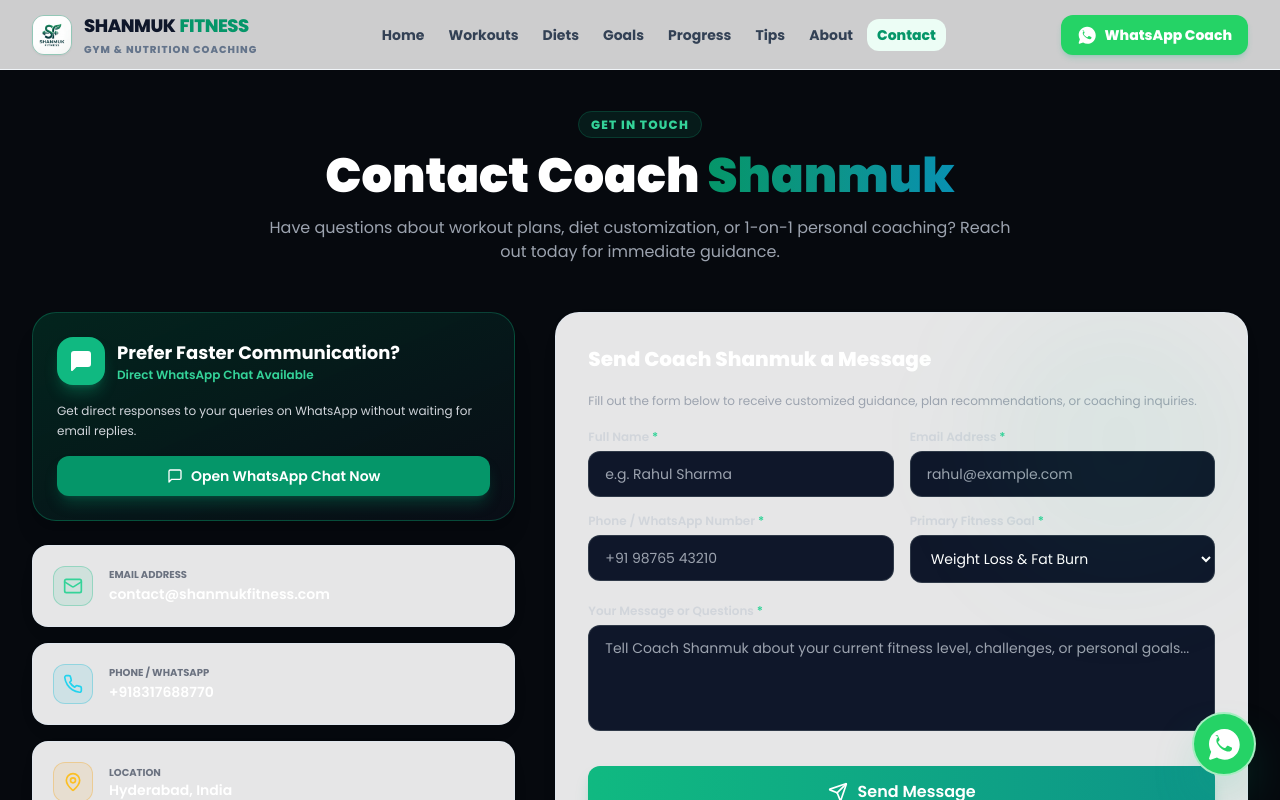
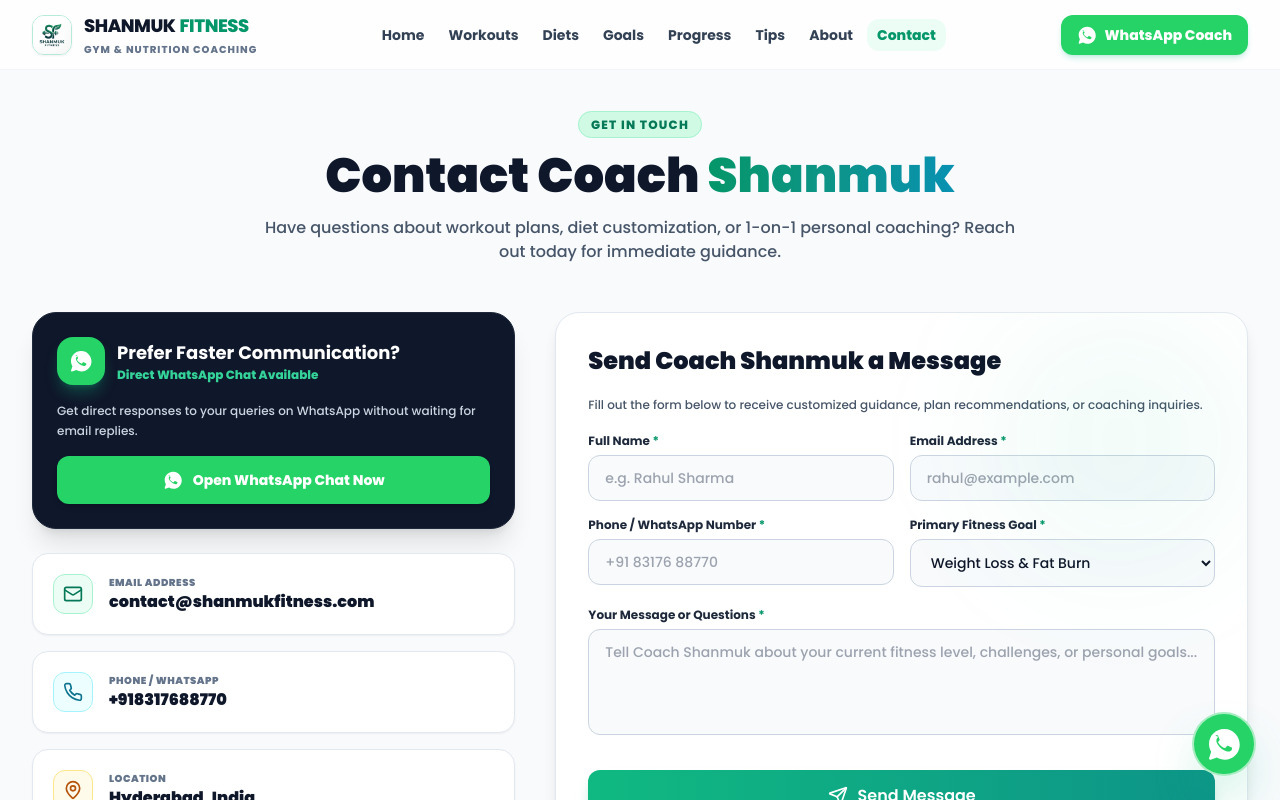
Before and after one commit to riyaz-freelancing/Shanmuk-Website, a React (Vite) app: page /contact in a window 1280 px wide. Shown: the top 800 px of the page. Built offline with nearby package versions, Linux system fonts and the light colour scheme.

Commit message:
fix: contact card white box text legibility and high contrast text

```diff
--- a/src/components/ContactForm.jsx
+++ b/src/components/ContactForm.jsx
@@ -2,9 +2,10 @@ import React, { useState } from 'react';
 import { useForm } from 'react-hook-form';
 import { zodResolver } from '@hookform/resolvers/zod';
 import { z } from 'zod';
-import { Send, CheckCircle2, AlertCircle, Loader2, MessageSquare } from 'lucide-react';
+import { Send, CheckCircle2, AlertCircle, Loader2 } from 'lucide-react';
 import { Button } from './Button';
 import { getWhatsAppUrl } from '../config/constants';
+import { WhatsAppIcon } from './WhatsAppIcon';
 
 // Zod Schema Validation
 const contactSchema = z.object({
@@ -41,9 +42,7 @@ export const ContactForm = () => {
     setErrorMessage('');
 
     try {
-      // Simulate asynchronous API call
       await new Promise((resolve) => setTimeout(resolve, 1500));
-
       setIsSuccess(true);
       reset();
     } catch (err) {
@@ -54,18 +53,18 @@ export const ContactForm = () => {
   };
 
   return (
-    <div className="p-6 sm:p-8 rounded-3xl glass-card border border-gray-800 shadow-2xl relative overflow-hidden">
+    <div className="p-6 sm:p-8 rounded-3xl bg-white border border-slate-200 shadow-lg relative overflow-hidden text-slate-900">
 
       {/* Decorative Glow */}
       <div className="absolute top-0 right-0 w-64 h-64 bg-emerald-500/5 rounded-full blur-3xl pointer-events-none" />
 
       {isSuccess ? (
         <div className="text-center py-12 space-y-4">
-          <div className="w-16 h-16 rounded-2xl bg-emerald-500/20 text-emerald-400 border border-emerald-500/40 flex items-center justify-center mx-auto">
+          <div className="w-16 h-16 rounded-2xl bg-emerald-100 text-emerald-600 border border-emerald-300 flex items-center justify-center mx-auto">
             <CheckCircle2 className="w-8 h-8" />
           </div>
-          <h3 className="text-2xl font-extrabold text-white">Message Sent Successfully!</h3>
-          <p className="text-gray-400 text-sm max-w-md mx-auto">
+          <h3 className="text-2xl font-black text-slate-900">Message Sent Successfully!</h3>
+          <p className="text-slate-600 text-sm max-w-md mx-auto font-medium">
             Thank you for reaching out! Coach Shanmuk will review your goals and get back to you within 24 hours.
           </p>
 
@@ -74,32 +73,33 @@ export const ContactForm = () => {
               onClick={() => setIsSuccess(false)}
               variant="secondary"
               size="md"
+              className="bg-slate-100 text-slate-800 border-slate-300 hover:bg-slate-200"
             >
               Send Another Message
             </Button>
 
-            <Button
+            <a
               href={getWhatsAppUrl("Hi Shanmuk, I just submitted the contact form on your website!")}
-              external
-              variant="whatsapp"
-              size="md"
-              icon={MessageSquare}
+              target="_blank"
+              rel="noreferrer"
+              className="inline-flex items-center gap-2 px-5 py-2.5 rounded-xl bg-[#25D366] text-white font-extrabold text-sm shadow-md"
             >
-              Instant WhatsApp Connect
-            </Button>
+              <WhatsAppIcon className="w-5 h-5 text-white" />
+              <span>Instant WhatsApp Connect</span>
+            </a>
           </div>
         </div>
       ) : (
         <form onSubmit={handleSubmit(onSubmit)} className="space-y-5">
-          <h3 className="text-xl font-extrabold text-white mb-2 flex items-center gap-2">
-            <span>Send Coach Shanmuk a Message</span>
+          <h3 className="text-xl sm:text-2xl font-black text-slate-900 mb-1">
+            Send Coach Shanmuk a Message
           </h3>
-          <p className="text-xs text-gray-400 mb-6">
+          <p className="text-xs text-slate-600 font-medium mb-6">
             Fill out the form below to receive customized guidance, plan recommendations, or coaching inquiries.
           </p>
 
           {errorMessage && (
-            <div className="p-4 rounded-xl bg-red-500/10 border border-red-500/30 text-red-400 text-xs flex items-center gap-2">
+            <div className="p-4 rounded-xl bg-red-50 border border-red-200 text-red-700 text-xs flex items-center gap-2 font-bold">
               <AlertCircle className="w-4 h-4 shrink-0" />
               <span>{errorMessage}</span>
             </div>
@@ -110,66 +110,66 @@ export const ContactForm = () => {
 
             {/* Full Name */}
             <div>
-              <label className="block text-xs font-semibold text-gray-300 mb-1.5">
-                Full Name <span className="text-emerald-400">*</span>
+              <label className="block text-xs font-bold text-slate-800 mb-1.5">
+                Full Name <span className="text-emerald-600">*</span>
               </label>
               <input
                 type="text"
                 placeholder="e.g. Rahul Sharma"
                 {...register('name')}
-                className={`w-full px-4 py-3 rounded-xl bg-dark-800 border text-white text-sm focus:outline-none focus:ring-2 focus:ring-emerald-500/50 transition-all ${
-                  errors.name ? 'border-red-500/80 bg-red-500/5' : 'border-gray-700/80 hover:border-gray-600'
+                className={`w-full px-4 py-3 rounded-xl bg-slate-50 border text-slate-900 text-sm font-medium focus:outline-none focus:ring-2 focus:ring-emerald-500/50 transition-all ${
+                  errors.name ? 'border-red-500 bg-red-50' : 'border-slate-300 hover:border-slate-400'
                 }`}
               />
               {errors.name && (
-                <p className="text-red-400 text-[11px] mt-1">{errors.name.message}</p>
+                <p className="text-red-600 text-[11px] font-bold mt-1">{errors.name.message}</p>
               )}
             </div>
 
             {/* Email Address */}
             <div>
-              <label className="block text-xs font-semibold text-gray-300 mb-1.5">
-                Email Address <span className="text-emerald-400">*</span>
+              <label className="block text-xs font-bold text-slate-800 mb-1.5">
+                Email Address <span className="text-emerald-600">*</span>
               </label>
               <input
                 type="email"
                 placeholder="rahul@example.com"
                 {...register('email')}
-                className={`w-full px-4 py-3 rounded-xl bg-dark-800 border text-white text-sm focus:outline-none focus:ring-2 focus:ring-emerald-500/50 transition-all ${
-                  errors.email ? 'border-red-500/80 bg-red-500/5' : 'border-gray-700/80 hover:border-gray-600'
+                className={`w-full px-4 py-3 rounded-xl bg-slate-50 border text-slate-900 text-sm font-medium focus:outline-none focus:ring-2 focus:ring-emerald-500/50 transition-all ${
+                  errors.email ? 'border-red-500 bg-red-50' : 'border-slate-300 hover:border-slate-400'
                 }`}
               />
               {errors.email && (
-                <p className="text-red-400 text-[11px] mt-1">{errors.email.message}</p>
+                <p className="text-red-600 text-[11px] font-bold mt-1">{errors.email.message}</p>
               )}
             </div>
 
             {/* Phone Number */}
             <div>
-              <label className="block text-xs font-semibold text-gray-300 mb-1.5">
-                Phone / WhatsApp Number <span className="text-emerald-400">*</span>
+              <label className="block text-xs font-bold text-slate-800 mb-1.5">
+                Phone / WhatsApp Number <span className="text-emerald-600">*</span>
               </label>
               <input
                 type="tel"
-                placeholder="+91 98765 43210"
+                placeholder="+91 83176 88770"
                 {...register('phone')}
-                className={`w-full px-4 py-3 rounded-xl bg-dark-800 border text-white text-sm focus:outline-none focus:ring-2 focus:ring-emerald-500/50 transition-all ${
-                  errors.phone ? 'border-red-500/80 bg-red-500/5' : 'border-gray-700/80 hover:border-gray-600'
+                className={`w-full px-4 py-3 rounded-xl bg-slate-50 border text-slate-900 text-sm font-medium focus:outline-none focus:ring-2 focus:ring-emerald-500/50 transition-all ${
+                  errors.phone ? 'border-red-500 bg-red-50' : 'border-slate-300 hover:border-slate-400'
                 }`}
               />
               {errors.phone && (
-                <p className="text-red-400 text-[11px] mt-1">{errors.phone.message}</p>
+                <p className="text-red-600 text-[11px] font-bold mt-1">{errors.phone.message}</p>
               )}
             </div>
 
             {/* Primary Fitness Goal */}
             <div>
-              <label className="block text-xs font-semibold text-gray-300 mb-1.5">
-                Primary Fitness Goal <span className="text-emerald-400">*</span>
+              <label className="block text-xs font-bold text-slate-800 mb-1.5">
+                Primary Fitness Goal <span className="text-emerald-600">*</span>
               </label>
               <select
                 {...register('goal')}
-                className="w-full px-4 py-3 rounded-xl bg-dark-800 border border-gray-700/80 text-white text-sm focus:outline-none focus:ring-2 focus:ring-emerald-500/50 hover:border-gray-600 transition-all"
+                className="w-full px-4 py-3 rounded-xl bg-slate-50 border border-slate-300 text-slate-900 text-sm font-medium focus:outline-none focus:ring-2 focus:ring-emerald-500/50 hover:border-slate-400 transition-all"
               >
                 <option value="Weight Loss">Weight Loss & Fat Burn</option>
                 <option value="Muscle Gain">Hypertrophy & Muscle Gain</option>
@@ -184,23 +184,23 @@ export const ContactForm = () => {
 
           {/* Message textarea */}
           <div>
-            <label className="block text-xs font-semibold text-gray-300 mb-1.5">
-              Your Message or Questions <span className="text-emerald-400">*</span>
+            <label className="block text-xs font-bold text-slate-800 mb-1.5">
+              Your Message or Questions <span className="text-emerald-600">*</span>
             </label>
             <textarea
               rows={4}
               placeholder="Tell Coach Shanmuk about your current fitness level, challenges, or personal goals..."
               {...register('message')}
-              className={`w-full px-4 py-3 rounded-xl bg-dark-800 border text-white text-sm focus:outline-none focus:ring-2 focus:ring-emerald-500/50 transition-all ${
-                errors.message ? 'border-red-500/80 bg-red-500/5' : 'border-gray-700/80 hover:border-gray-600'
+              className={`w-full px-4 py-3 rounded-xl bg-slate-50 border text-slate-900 text-sm font-medium focus:outline-none focus:ring-2 focus:ring-emerald-500/50 transition-all ${
+                errors.message ? 'border-red-500 bg-red-50' : 'border-slate-300 hover:border-slate-400'
               }`}
             />
             {errors.message && (
-              <p className="text-red-400 text-[11px] mt-1">{errors.message.message}</p>
+              <p className="text-red-600 text-[11px] font-bold mt-1">{errors.message.message}</p>
             )}
           </div>
 
-          {/* Submit Action & WhatsApp option */}
+          {/* Submit Action */}
           <div className="pt-2 flex flex-col sm:flex-row items-center gap-3">
             <Button
               type="submit"
--- a/src/pages/Contact.jsx
+++ b/src/pages/Contact.jsx
@@ -1,22 +1,22 @@
 import React from 'react';
-import { Mail, Phone, MapPin, MessageSquare, Clock, ShieldCheck, CheckCircle2 } from 'lucide-react';
+import { Mail, Phone, MapPin, MessageSquare, Clock } from 'lucide-react';
 import { ContactForm } from '../components/ContactForm';
-import { Button } from '../components/Button';
 import { SITE_CONFIG, getWhatsAppUrl } from '../config/constants';
+import { WhatsAppIcon } from '../components/WhatsAppIcon';
 
 export const Contact = () => {
   return (
-    <div className="max-w-7xl mx-auto px-4 sm:px-6 lg:px-8 pt-24 sm:pt-28 pb-16 space-y-12">
+    <div className="max-w-7xl mx-auto px-4 sm:px-6 lg:px-8 pt-24 sm:pt-28 pb-16 space-y-12 bg-slate-50 text-slate-900">
 
       {/* Header Banner */}
       <div className="text-center max-w-3xl mx-auto space-y-4">
-        <span className="text-xs font-extrabold uppercase tracking-widest text-emerald-400 px-3 py-1 rounded-full bg-emerald-500/10 border border-emerald-500/20">
+        <span className="text-xs font-extrabold uppercase tracking-widest text-emerald-700 px-3 py-1 rounded-full bg-emerald-100 border border-emerald-200">
           Get In Touch
         </span>
-        <h1 className="text-3xl sm:text-5xl font-black text-white">
+        <h1 className="text-3xl sm:text-5xl font-black text-slate-900">
           Contact Coach <span className="text-gradient-brand">Shanmuk</span>
         </h1>
-        <p className="text-gray-400 text-sm sm:text-base leading-relaxed">
+        <p className="text-slate-600 text-sm sm:text-base leading-relaxed font-medium">
           Have questions about workout plans, diet customization, or 1-on-1 personal coaching? Reach out today for immediate guidance.
         </p>
       </div>
@@ -27,76 +27,75 @@ export const Contact = () => {
         <div className="lg:col-span-5 space-y-6">
 
           {/* Quick WhatsApp Action Box */}
-          <div className="p-6 rounded-3xl bg-gradient-to-br from-emerald-950/80 to-dark-900 border border-emerald-500/30 space-y-4 shadow-xl">
+          <div className="p-6 rounded-3xl bg-slate-900 text-white border border-slate-800 space-y-4 shadow-xl">
             <div className="flex items-center gap-3">
-              <div className="w-12 h-12 rounded-2xl bg-emerald-500 text-white flex items-center justify-center shadow-lg shadow-emerald-500/30">
-                <MessageSquare className="w-6 h-6 fill-current" />
+              <div className="w-12 h-12 rounded-2xl bg-[#25D366] text-white flex items-center justify-center shadow-lg shadow-emerald-500/30">
+                <WhatsAppIcon className="w-6 h-6 text-white" />
               </div>
               <div>
                 <h3 className="text-lg font-bold text-white">Prefer Faster Communication?</h3>
-                <p className="text-xs text-emerald-400 font-semibold">Direct WhatsApp Chat Available</p>
+                <p className="text-xs text-emerald-400 font-extrabold">Direct WhatsApp Chat Available</p>
               </div>
             </div>
 
-            <p className="text-xs text-gray-300 leading-relaxed">
+            <p className="text-xs text-slate-300 leading-relaxed font-medium">
               Get direct responses to your queries on WhatsApp without waiting for email replies.
             </p>
 
-            <Button
+            <a
               href={getWhatsAppUrl("Hi Shanmuk, I would like to inquire about customized workout and diet plans.")}
-              external
-              variant="whatsapp"
-              fullWidth
-              size="md"
-              icon={MessageSquare}
+              target="_blank"
+              rel="noreferrer"
+              className="w-full flex items-center justify-center gap-2.5 px-6 py-3.5 rounded-xl bg-[#25D366] hover:bg-[#20ba5a] text-white font-extrabold text-sm shadow-md transition-all hover:scale-105"
             >
-              Open WhatsApp Chat Now
-            </Button>
+              <WhatsAppIcon className="w-5 h-5 text-white" />
+              <span>Open WhatsApp Chat Now</span>
+            </a>
           </div>
 
           {/* Contact Details Cards */}
           <div className="space-y-4">
-            <div className="p-5 rounded-2xl glass-card border border-gray-800 flex items-center gap-4">
-              <div className="w-10 h-10 rounded-xl bg-emerald-500/10 border border-emerald-500/30 text-emerald-400 flex items-center justify-center shrink-0">
+            <div className="p-5 rounded-2xl bg-white border border-slate-200 shadow-sm flex items-center gap-4 hover:border-emerald-500/40 transition-all">
+              <div className="w-10 h-10 rounded-xl bg-emerald-50 border border-emerald-200 text-emerald-700 flex items-center justify-center shrink-0">
                 <Mail className="w-5 h-5" />
               </div>
               <div>
-                <div className="text-[10px] uppercase font-bold text-gray-500">Email Address</div>
-                <a href={`mailto:${SITE_CONFIG.email}`} className="text-sm font-semibold text-white hover:text-emerald-400 transition-colors">
+                <div className="text-[10px] uppercase font-black tracking-wider text-slate-500">Email Address</div>
+                <a href={`mailto:${SITE_CONFIG.email}`} className="text-sm sm:text-base font-black text-slate-900 hover:text-emerald-600 transition-colors">
                   {SITE_CONFIG.email}
                 </a>
               </div>
             </div>
 
-            <div className="p-5 rounded-2xl glass-card border border-gray-800 flex items-center gap-4">
-              <div className="w-10 h-10 rounded-xl bg-cyan-500/10 border border-cyan-500/30 text-cyan-400 flex items-center justify-center shrink-0">
+            <div className="p-5 rounded-2xl bg-white border border-slate-200 shadow-sm flex items-center gap-4 hover:border-emerald-500/40 transition-all">
+              <div className="w-10 h-10 rounded-xl bg-cyan-50 border border-cyan-200 text-cyan-700 flex items-center justify-center shrink-0">
                 <Phone className="w-5 h-5" />
               </div>
               <div>
-                <div className="text-[10px] uppercase font-bold text-gray-500">Phone / WhatsApp</div>
-                <a href={getWhatsAppUrl()} target="_blank" rel="noreferrer" className="text-sm font-semibold text-white hover:text-cyan-400 transition-colors">
+                <div className="text-[10px] uppercase font-black tracking-wider text-slate-500">Phone / WhatsApp</div>
+                <a href={getWhatsAppUrl()} target="_blank" rel="noreferrer" className="text-sm sm:text-base font-black text-slate-900 hover:text-emerald-600 transition-colors">
                   +{SITE_CONFIG.whatsappNumber}
                 </a>
               </div>
             </div>
 
-            <div className="p-5 rounded-2xl glass-card border border-gray-800 flex items-center gap-4">
-              <div className="w-10 h-10 rounded-xl bg-amber-500/10 border border-amber-500/30 text-amber-400 flex items-center justify-center shrink-0">
+            <div className="p-5 rounded-2xl bg-white border border-slate-200 shadow-sm flex items-center gap-4 hover:border-emerald-500/40 transition-all">
+              <div className="w-10 h-10 rounded-xl bg-amber-50 border border-amber-200 text-amber-700 flex items-center justify-center shrink-0">
                 <MapPin className="w-5 h-5" />
               </div>
               <div>
-                <div className="text-[10px] uppercase font-bold text-gray-500">Location</div>
-                <div className="text-sm font-semibold text-white">{SITE_CONFIG.location}</div>
+                <div className="text-[10px] uppercase font-black tracking-wider text-slate-500">Location</div>
+                <div className="text-sm sm:text-base font-black text-slate-900">{SITE_CONFIG.location}</div>
               </div>
             </div>
 
-            <div className="p-5 rounded-2xl glass-card border border-gray-800 flex items-center gap-4">
-              <div className="w-10 h-10 rounded-xl bg-purple-500/10 border border-purple-500/30 text-purple-400 flex items-center justify-center shrink-0">
+            <div className="p-5 rounded-2xl bg-white border border-slate-200 shadow-sm flex items-center gap-4 hover:border-emerald-500/40 transition-all">
+              <div className="w-10 h-10 rounded-xl bg-purple-50 border border-purple-200 text-purple-700 flex items-center justify-center shrink-0">
                 <Clock className="w-5 h-5" />
               </div>
               <div>
-                <div className="text-[10px] uppercase font-bold text-gray-500">Response Hours</div>
-                <div className="text-sm font-semibold text-white">Mon – Sat: 6:00 AM – 9:00 PM IST</div>
+                <div className="text-[10px] uppercase font-black tracking-wider text-slate-500">Response Hours</div>
+                <div className="text-sm sm:text-base font-black text-slate-900">Mon – Sat: 6:00 AM – 9:00 PM IST</div>
               </div>
             </div>
           </div>
```
